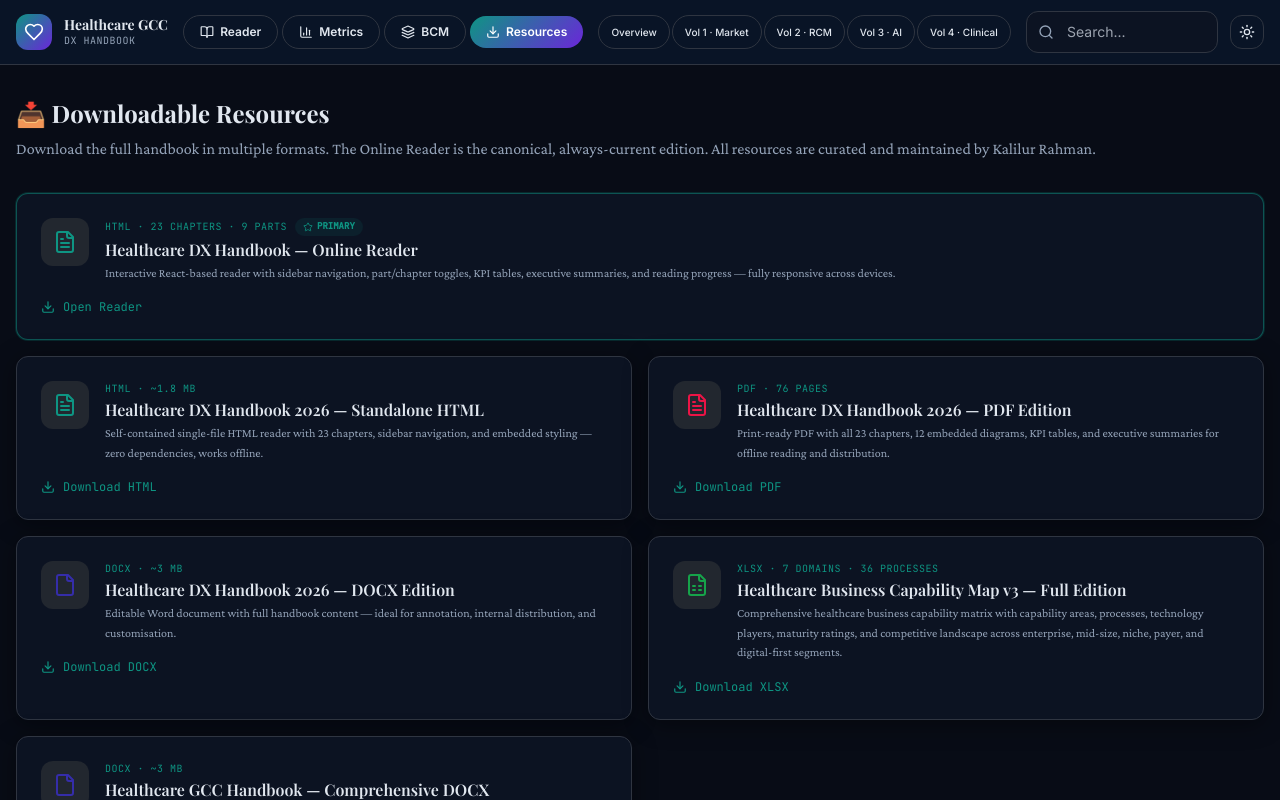
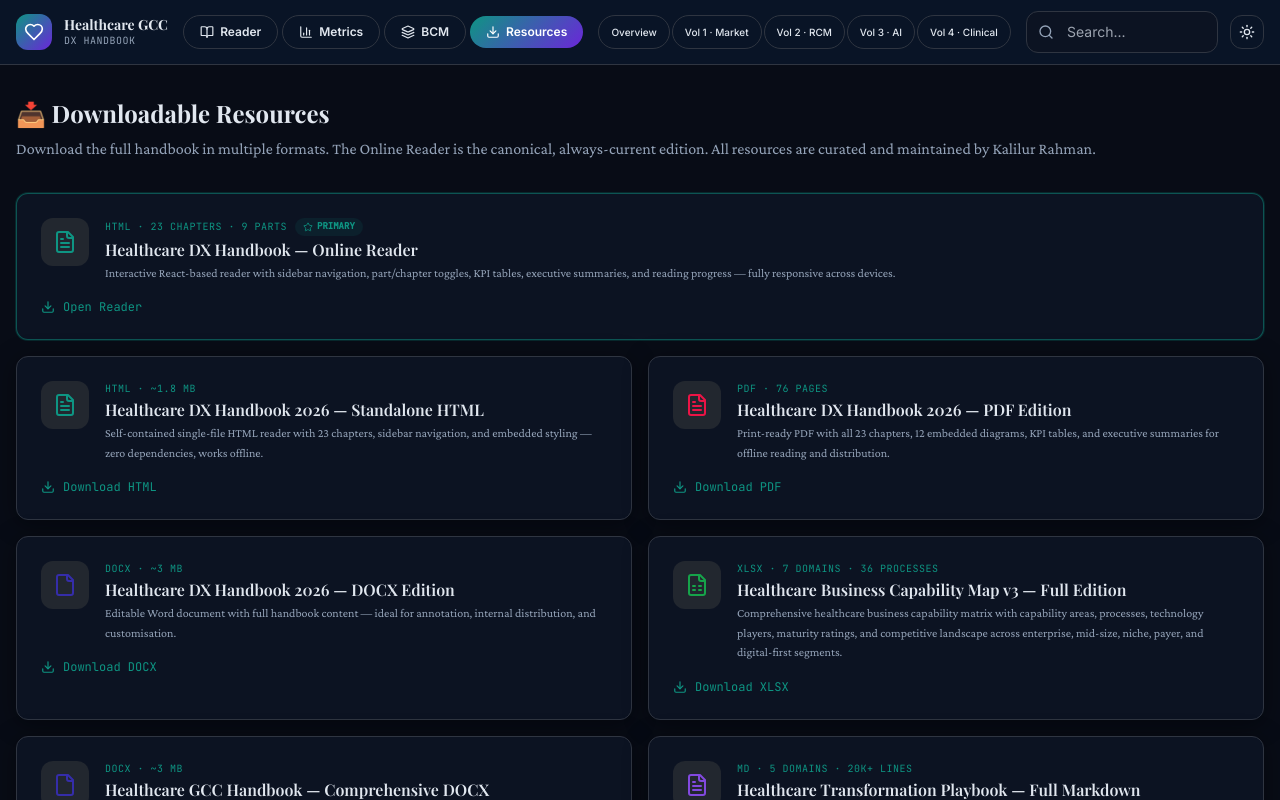
Before and after one commit to kalilurrahman/kr-healthcare-guidebook-hub, a React (Vite) app: page / in a window 1280 px wide. Both pictures are taken after a click on the button "Resources". Shown: the top 800 px of the page. Built offline with nearby package versions, Linux system fonts and the light colour scheme; the HTML template or start-up script is replaced by a standard one; a web font is replaced by a local one.

Commit message:
Promoted Healthcare Resources
Co-authored-by: kalilurrahman <54368215+kalilurrahman@users.noreply.github.com>

```diff
--- a/src/components/ResourcesSection.tsx
+++ b/src/components/ResourcesSection.tsx
@@ -56,6 +56,13 @@ const resources: ResourceItem[] = [
     size: "~3 MB",
     description: "Full editable Word document with all 60 strategic chapters across 8 volumes — tables, diagrams, and executive summaries for annotation and internal distribution.",
   },
+  {
+    name: "Healthcare Transformation Playbook — Full Markdown",
+    filename: "Healthcare_Transformation_Playbook.md",
+    type: "md",
+    size: "5 Domains · 20K+ Lines",
+    description: "Comprehensive transformation playbook covering 5 healthcare domains, 50+ chapters, 350+ concepts, 8 implementation roadmaps, and cross-domain frameworks — ready for import and integration.",
+  },
 ];
 
 const iconMap: Record<string, React.ReactNode> = {
@@ -64,6 +71,7 @@ const iconMap: Record<string, React.ReactNode> = {
   pdf: <FileText className="w-6 h-6" />,
   xlsx: <FileSpreadsheet className="w-6 h-6" />,
   zip: <File className="w-6 h-6" />,
+  md: <FileText className="w-6 h-6" />,
 };
 
 const colorMap: Record<string, string> = {
@@ -72,6 +80,7 @@ const colorMap: Record<string, string> = {
   pdf: "text-coral",
   xlsx: "text-green-600 dark:text-green-400",
   zip: "text-gold",
+  md: "text-violet",
 };
 
 export function ResourcesSection() {
```
